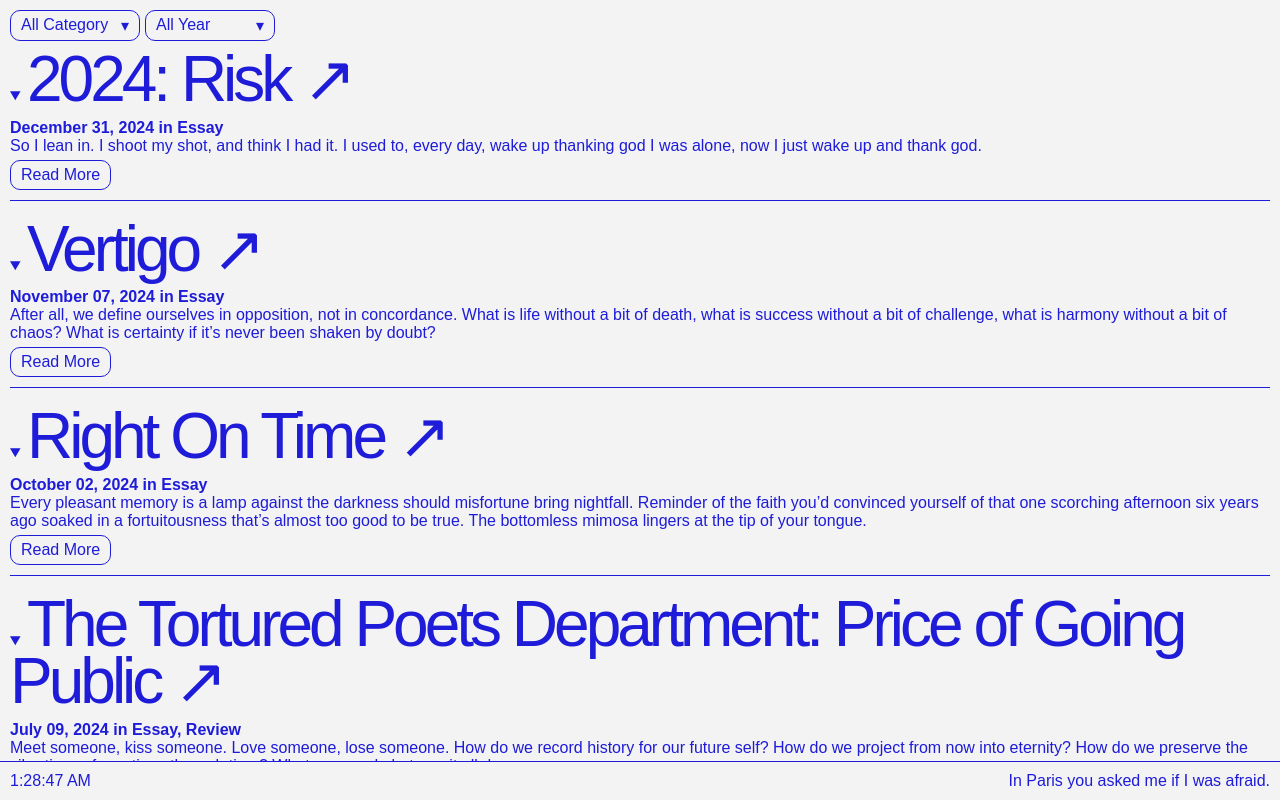
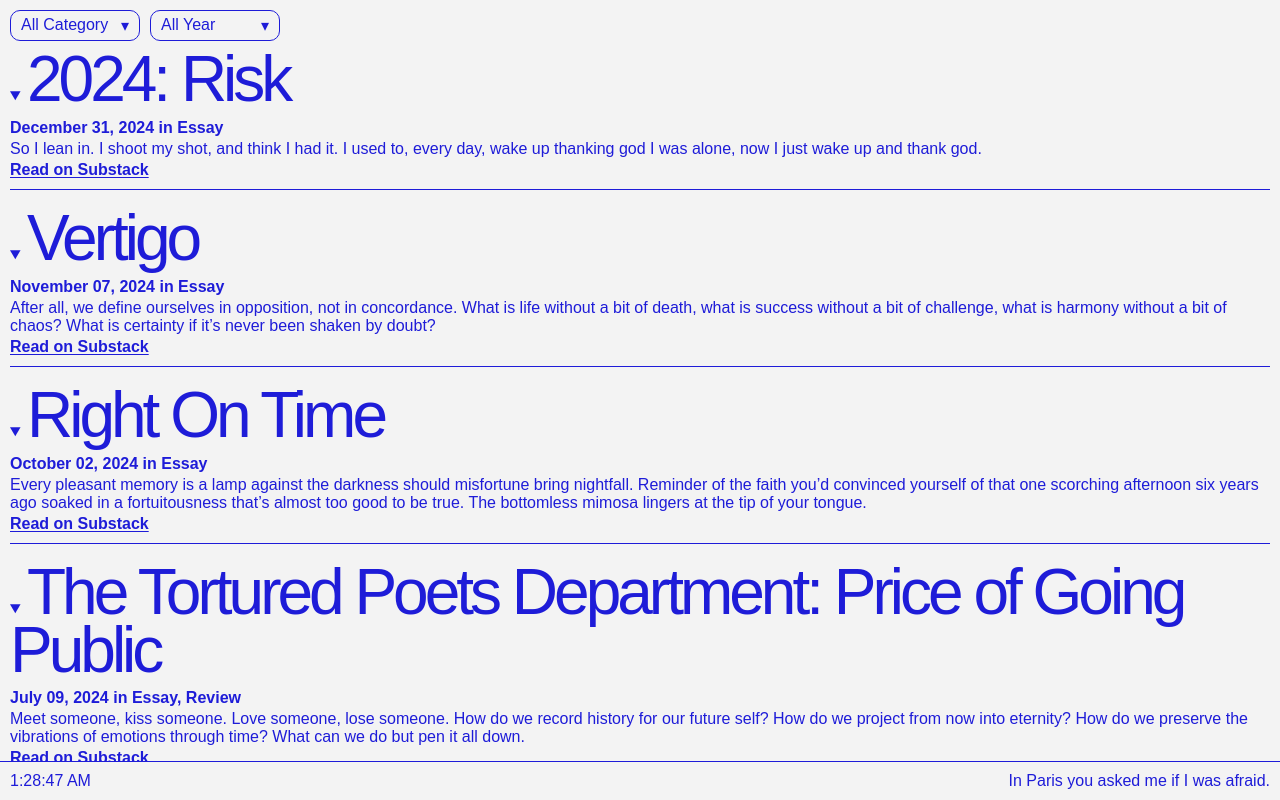
Before and after one commit to rencewang/personal-arial, a Gatsby site: page /blog in a window 1280 px wide. Built offline with nearby package versions, Linux system fonts and the light colour scheme; Gatsby itself is replaced by a stand-in of ours.

Commit message:
Style most parts

```diff
--- a/src/components/writing.js
+++ b/src/components/writing.js
@@ -1,7 +1,7 @@
-import React, { useState, useMemo } from "react";
-import { useStaticQuery, graphql, Link } from "gatsby";
+import React, { useState, useMemo } from 'react';
+import { useStaticQuery, graphql, Link } from 'gatsby';
 
-import Dropdown from "../components/dropdown";
+import Dropdown from '../components/dropdown';
 
 const WritingList = () => {
   const data = useStaticQuery(graphql`
@@ -33,13 +33,13 @@ const WritingList = () => {
     }
   `);
 
-  const defaultCategory = "All Category";
-  const defaultYear = "All Year";
+  const defaultCategory = 'All Category';
+  const defaultYear = 'All Year';
   const years = [
     defaultYear,
     ...data.allMarkdownRemark.year.map((y) => y.year),
   ];
-  const categories = [defaultCategory, "Essay", "Review"];
+  const categories = [defaultCategory, 'Essay', 'Review'];
 
   const [selectedCategory, setSelectedCategory] = useState(defaultCategory);
   const [selectedYear, setSelectedYear] = useState(defaultYear);
@@ -74,22 +74,33 @@ const WritingList = () => {
       open={post.node.frontmatter.defaultExpanded}
     >
       <summary>
-        <span className="title">{post.node.frontmatter.title} ↗</span>
+        <span className="title">{post.node.frontmatter.title}</span>
       </summary>
 
       <div className="bold">
-        {post.node.frontmatter.formattedUpdated} in{" "}
+        {post.node.frontmatter.formattedUpdated} in{' '}
         {post.node.frontmatter.category}
       </div>
-      <div>{post.node.frontmatter.description}</div>
-      <div className="pill" style={{ marginTop: "5px" }}>
-        <Link to={post.node.frontmatter.permalink}>Read More</Link>
+
+      <div style={{ margin: '0.2rem 0' }}>
+        {post.node.frontmatter.description}
+      </div>
+
+      <div className="bold">
+        <a
+          href={post.node.frontmatter.permalink}
+          target="_blank"
+          rel="noopener noreferrer"
+        >
+          Read on Substack
+        </a>
       </div>
     </details>
   );
 
   return (
     <>
+      <div className="dropdown-container">
         <Dropdown
           options={categories}
           selected={selectedCategory}
@@ -100,6 +111,7 @@ const WritingList = () => {
           selected={selectedYear}
           setSelected={setSelectedYear}
         />
+      </div>
 
       <div className="displayed-posts">
         {filteredPosts.map((yearGroup) => (
--- a/src/styles/general.scss
+++ b/src/styles/general.scss
@@ -6,22 +6,18 @@
 
 :root {
   --text-color: #1e1cd8;
-  // --text-color: #0448e2;
-  --highlight-color: transparent;
   --background-color: #f3f3f3;
-  // --background-color: #f2f2f2;
-  --select-color: #f2f2f2;
-  --select-background-color: #f25b1d;
 }
 
 $bodyColor: var(--text-color);
-$highlightColor: var(--highlight-color);
 $backgroundColor: var(--background-color);
-$selectColor: var(--select-color);
-$selectBackgroundColor: var(--select-background-color);
 
-$bodyFont: "Arial", sans-serif;
+$bodyFont: 'Arial', sans-serif;
 $mediaRule: 700px;
+
+$laptopRule: 1000px;
+$tabletRule: 700px;
+$mobileRule: 500px;
 
 // GENERAL STYLES ****************************************************
 
@@ -198,6 +194,12 @@ details {
 }
 
 // DROPDOWN STYLES ****************************************************
+
+.dropdown-container {
+  gap: 5px;
+  display: flex;
+  flex-wrap: wrap;
+}
 
 .dropdown {
   position: relative;
```
Also changed, not shown: src/components/about.js (+11 -9 lines), src/components/project.js (+4 -4 lines). Lines whose indentation alone changed are shown as unchanged.
